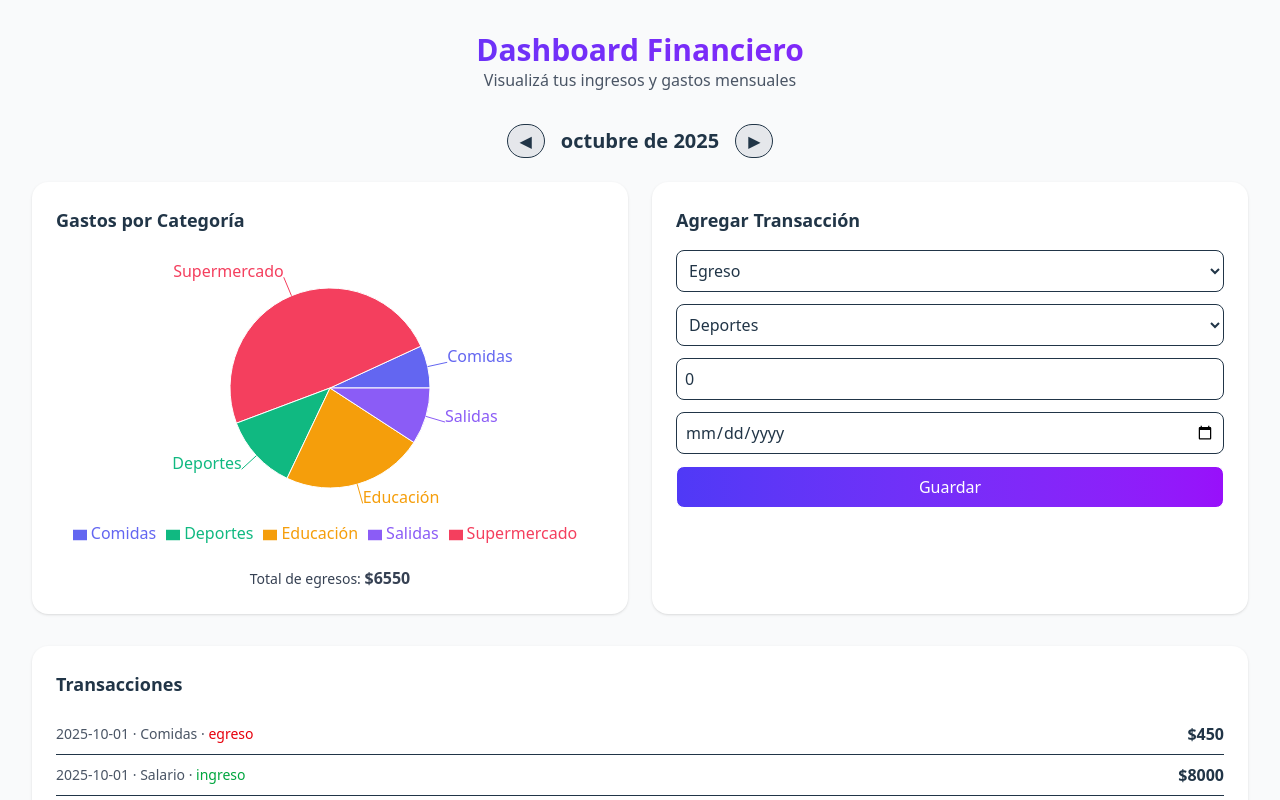
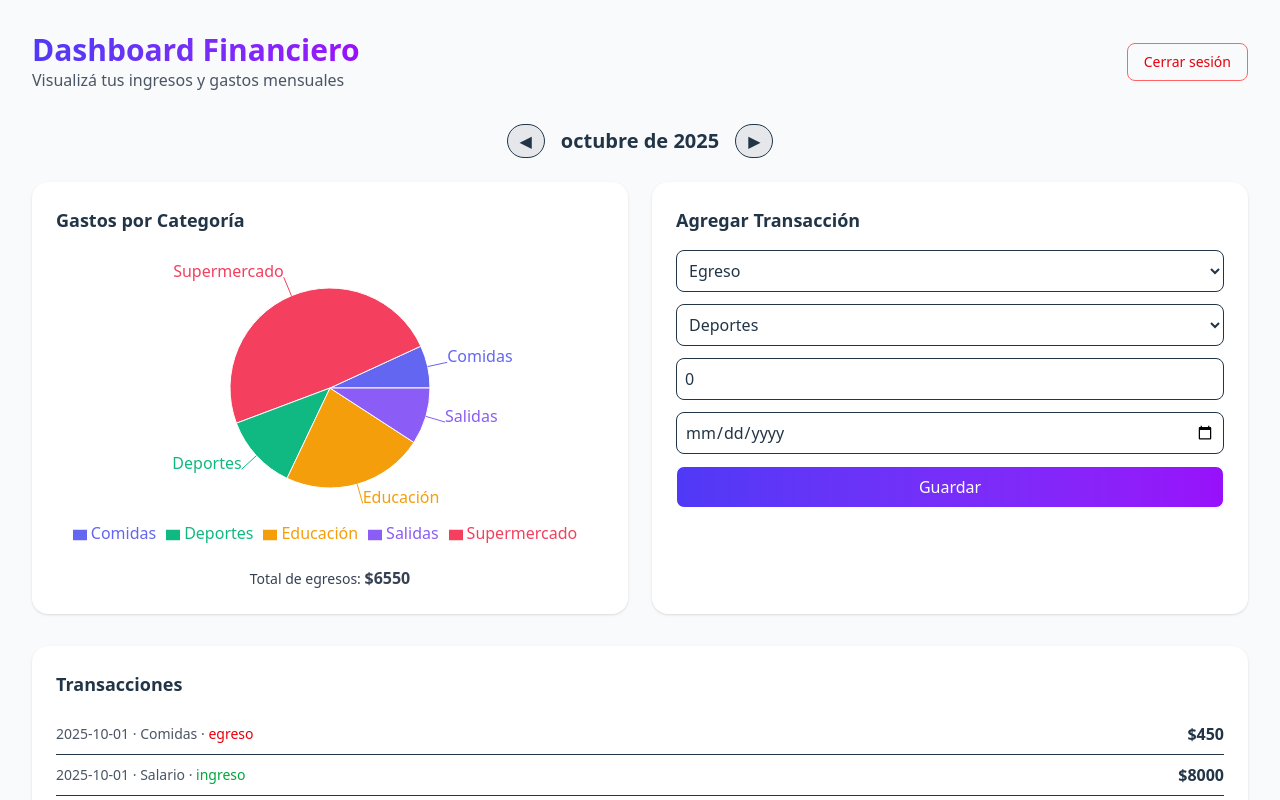
Before and after one commit to IgTondo/GestorFinanciero, a React (Vite) app in the folder gestor-financiero-frontend/: page / in a window 1280 px wide. Shown: the top 800 px of the page. Built offline with nearby package versions, Linux system fonts and the light colour scheme.

Commit message:
Creacion del boton de cerrar secion

```diff
--- a/gestor-financiero-frontend/src/views/Dashboard.tsx
+++ b/gestor-financiero-frontend/src/views/Dashboard.tsx
@@ -47,11 +47,21 @@ export default function Dashboard() {
     setTransactions((prev) => [...prev, { ...tx, id: prev.length + 1 }]);
   };
 
+  const handleLogout = () => {
+    // 1. Eliminar el token del almacenamiento local (localStorage)
+    localStorage.removeItem('userToken');
+
+    // 2. Redirigir al usuario a la página de inicio o login
+    window.location.href = '/';
+  };
+
   return (
     <div className="min-h-screen w-full bg-gray-50 p-8">
-      {/* Header */}
+
+      {/*SECCIÓN DEL HEADER*/}
+      <div className="flex justify-between items-center mb-8">
         <motion.div
-        className="text-center mb-8"
+          className="text-0" //
           initial={{ opacity: 0, y: -20 }}
           animate={{ opacity: 1, y: 0 }}
         >
@@ -62,6 +72,16 @@ export default function Dashboard() {
             Visualizá tus ingresos y gastos mensuales
           </p>
         </motion.div>
+
+        <button
+          onClick={handleLogout}
+          className="px-4 py-2 rounded-lg text-sm font-medium border border-red-400 text-red-600 hover:bg-red-50 focus:outline-none focus:ring-2 focus:ring-red-300"
+          aria-label="Cerrar sesión"
+        >
+          Cerrar sesión
+        </button>
+
+      </div>
 
       {/* Mes y slider */}
       <div className="flex justify-center items-center gap-4 mb-6">
```
Lines whose indentation alone changed are shown as unchanged.
